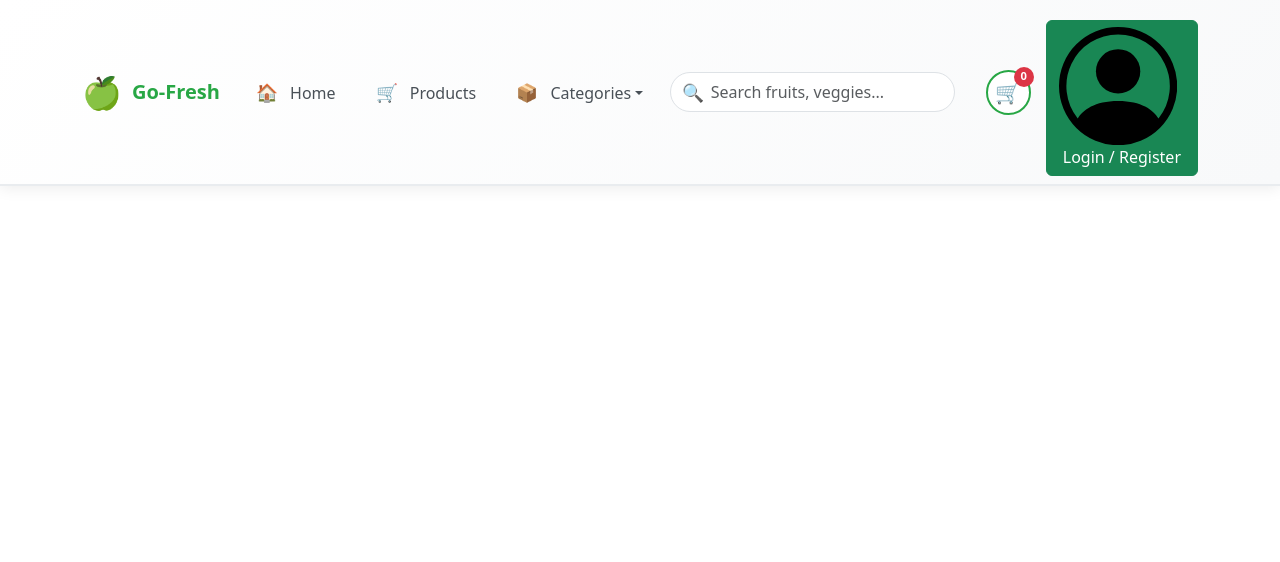
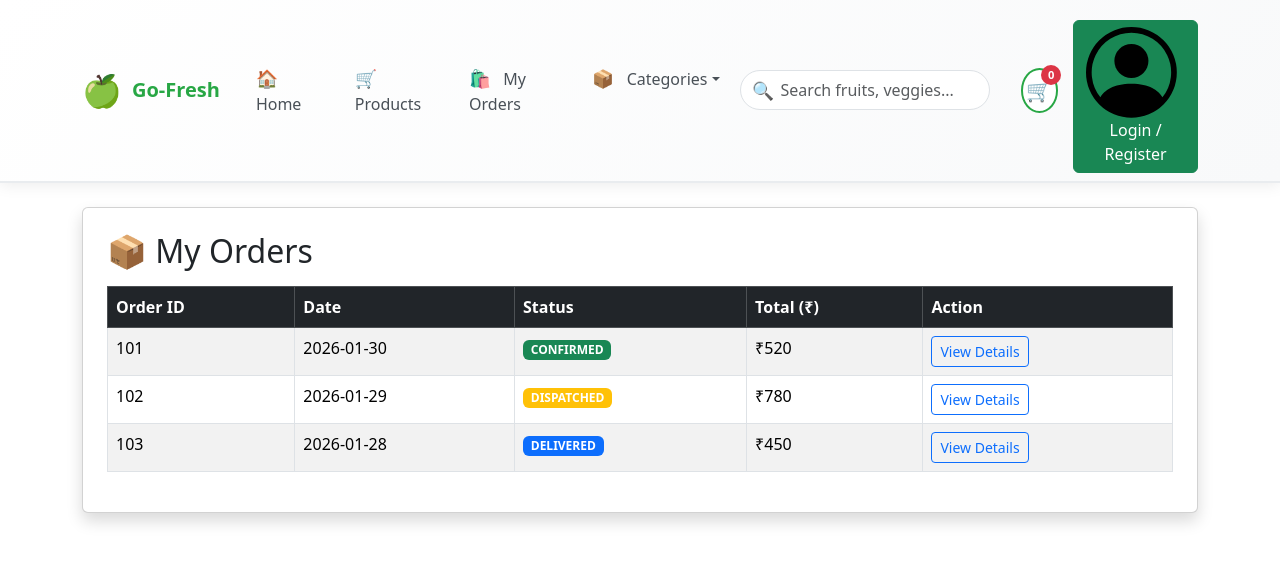
Before and after one commit to gofresh-project/GoFresh-Application, a React (Create React App) app in the folder frontend/go-fresh-app/: page /orders in a window 1280 px wide. Shown: the top 562 px of the page. Built offline with nearby package versions, Linux system fonts and the light colour scheme.

Commit message:
added valid files

```diff
--- a/frontend/go-fresh-app/src/App.js
+++ b/frontend/go-fresh-app/src/App.js
@@ -8,6 +8,9 @@ import Home from "./pages/Home";
 import Products from "./pages/Products";
 import Vendor from "./pages/Vendor";
 import { CartProvider } from "./context/CartContext";
+import MyOrders from "./pages/MyOrders";
+import OrderDetails from "./pages/OrderDetails";
+
 
 function App() {
   return (
@@ -21,6 +24,10 @@ function App() {
         <Route path="/register" element={<RegisterComp />} />
         <Route path="/products" element={<Products />} />
         <Route path="/vendor" element={<Vendor />} />
+         <Route path="/orders" element={<MyOrders />} />
+        <Route path="/order/:id" element={<OrderDetails />} />
+        <Route path="/orders" element={<MyOrders />} />
+
       </Routes>
     </CartProvider>
   );
--- a/frontend/go-fresh-app/src/components/Header.jsx
+++ b/frontend/go-fresh-app/src/components/Header.jsx
@@ -97,6 +97,9 @@ export default function Header() {
 
             <Nav.Link as={Link} to="/products">
               <span className="nav-icon">🛒</span> Products
+            </Nav.Link>
+            <Nav.Link as={Link} to="/orders">
+            <span className="nav-icon">🛍️</span> My Orders
             </Nav.Link>
 
             <NavDropdown
--- /dev/null
+++ b/frontend/go-fresh-app/src/pages/MyOrders.jsx
@@ -0,0 +1,119 @@
+// import { useEffect, useState } from "react";
+
+// export default function MyOrders() {
+//   const [orders, setOrders] = useState([]);
+
+//   useEffect(() => {
+//     fetch("http://localhost:8080/api/orders/user/1")
+//       .then(res => res.json())
+//       .then(data => setOrders(data));
+//   }, []);
+
+//   return (
+//     <div>
+//       <h2>My Orders</h2>
+//       <table border="1">
+//         <thead>
+//           <tr>
+//             <th>Order ID</th>
+//             <th>Date</th>
+//             <th>Status</th>
+//             <th>Total</th>
+//             <th>Action</th>
+//           </tr>
+//         </thead>
+//         <tbody>
+//           {orders.map(order => (
+//             <tr key={order.orderId}>
+//               <td>{order.orderId}</td>
+//               <td>{order.date}</td>
+//               <td>{order.status}</td>
+//               <td>₹{order.total}</td>
+//               <td>
+//                 <a href={`/order/${order.orderId}`}>View Details</a>
+//               </td>
+//             </tr>
+//           ))}
+//         </tbody>
+//       </table>
+//     </div>
+//   );
+// }
+import { useState } from "react";
+import { Table, Button, Badge, Container, Card } from "react-bootstrap";
+
+export default function MyOrders() {
+
+  // ======= DUMMY DATA (Frontend only) =======
+  const [orders] = useState([
+    {
+      orderId: 101,
+      date: "2026-01-30",
+      status: "CONFIRMED",
+      total: 520
+    },
+    {
+      orderId: 102,
+      date: "2026-01-29",
+      status: "DISPATCHED",
+      total: 780
+    },
+    {
+      orderId: 103,
+      date: "2026-01-28",
+      status: "DELIVERED",
+      total: 450
+    }
+  ]);
+
+  const getStatusBadge = (status) => {
+    if (status === "CONFIRMED") return "success";
+    if (status === "DISPATCHED") return "warning";
+    if (status === "DELIVERED") return "primary";
+    return "secondary";
+  };
+
+  return (
+    <Container className="mt-4">
+      <Card className="p-4 shadow">
+        <h2 className="mb-3">📦 My Orders</h2>
+
+        <Table striped bordered hover responsive>
+          <thead className="table-dark">
+            <tr>
+              <th>Order ID</th>
+              <th>Date</th>
+              <th>Status</th>
+              <th>Total (₹)</th>
+              <th>Action</th>
+            </tr>
+          </thead>
+
+          <tbody>
+            {orders.map(order => (
+              <tr key={order.orderId}>
+                <td>{order.orderId}</td>
+                <td>{order.date}</td>
+                <td>
+                  <Badge bg={getStatusBadge(order.status)}>
+                    {order.status}
+                  </Badge>
+                </td>
+                <td>₹{order.total}</td>
+                <td>
+                  <Button
+                    variant="outline-primary"
+                    size="sm"
+                    href={`/order/${order.orderId}`}
+                  >
+                    View Details
+                  </Button>
+                </td>
+              </tr>
+            ))}
+          </tbody>
+        </Table>
+      </Card>
+    </Container>
+  );
+}
--- /dev/null
+++ b/frontend/go-fresh-app/src/pages/OrderDetails.jsx
@@ -0,0 +1,27 @@
+import { useParams } from "react-router-dom";
+import { useEffect, useState } from "react";
+
+export default function OrderDetails() {
+  const { id } = useParams();
+  const [items, setItems] = useState([]);
+
+  useEffect(() => {
+    fetch(`http://localhost:8080/api/orders/${id}/items`)
+      .then(res => res.json())
+      .then(data => setItems(data));
+  }, [id]);
+
+  return (
+    <div>
+      <h2>Order Details #{id}</h2>
+
+      {items.map(item => (
+        <div key={item.orderItemId}>
+          <p>Product ID: {item.productId}</p>
+          <p>Quantity: {item.quantity}</p>
+          <hr />
+        </div>
+      ))}
+    </div>
+  );
+}
```
